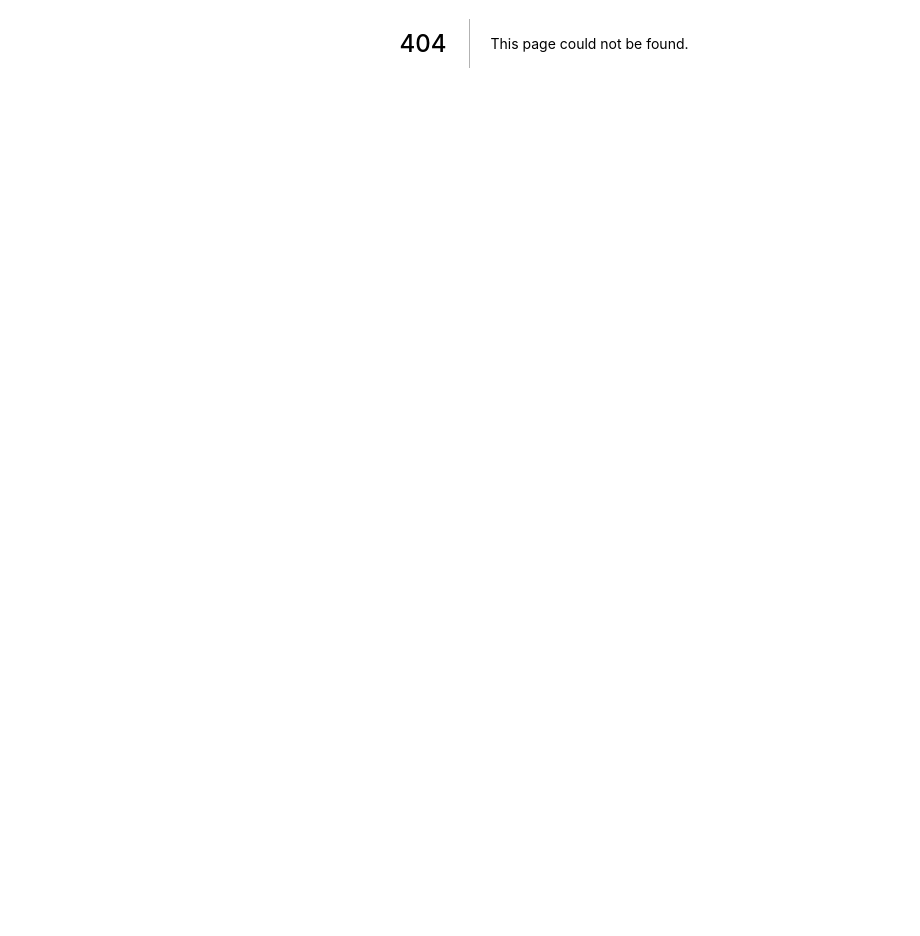
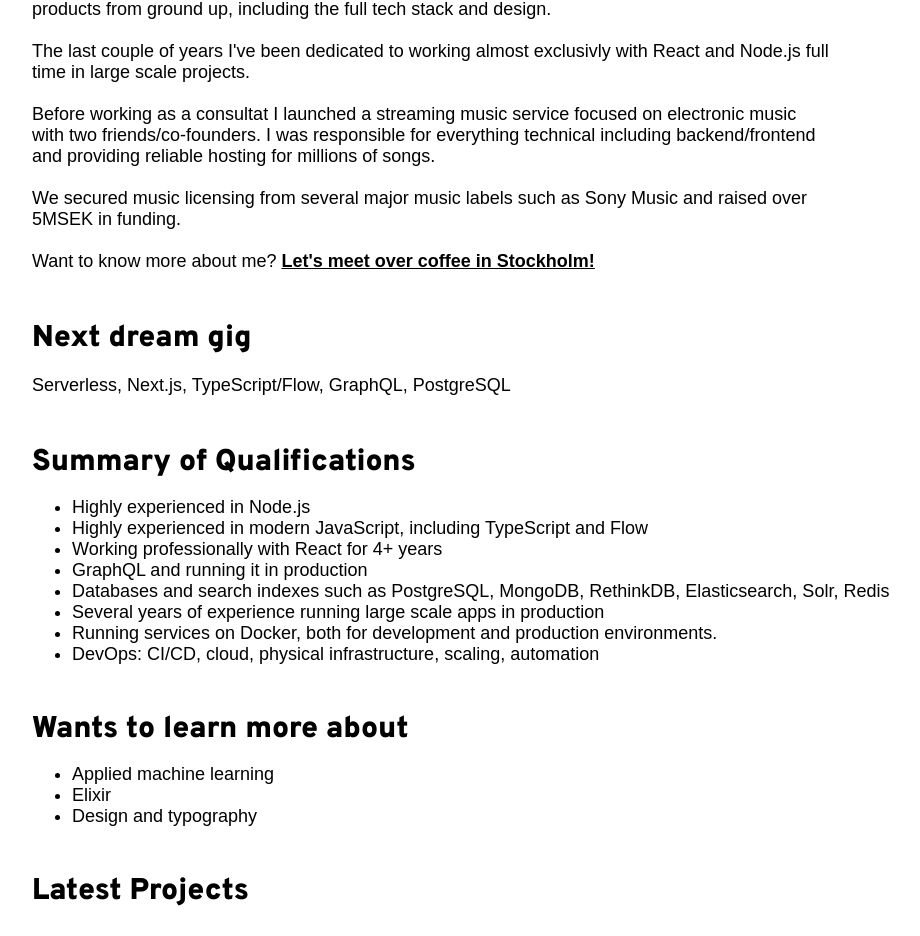
Before and after one commit to sthlmio/web, a Next.js app: page /johan-baath in a window 1280 px wide. Before the commit this address had no page. Shown: the part 357-1293 px from the top of the page, without its empty margins (96-1016 px from the left). Before the commit the page ends 800 px from the top, so only its background shows below. Built offline with nearby package versions, Linux system fonts and the light colour scheme; a web font is replaced by a local one.

Commit message:
add profile for johan baath

```diff
--- a/components/team.js
+++ b/components/team.js
@@ -20,6 +20,7 @@ export function Team () {
                 <img width="200" src={require('../static/johan-baath.png')}/>
               </div>
               <p>Johan Bååth</p>
+              <Link href="/johan-baath"><a>Profile</a></Link>
             </div>
           </li>
           <li>
--- /dev/null
+++ b/pages/johan-baath.js
@@ -0,0 +1,103 @@
+import { Header } from '../components/header'
+import { InPageHeader } from '../components/inPageHeader'
+
+export default function JohanBaath () {
+  return (
+    <>
+      <Header title={`sthlm.io - johan bååth`} canonical="/johan-baath/"/>
+      <section>
+        <div className="content">
+          <InPageHeader/>
+          <h2>Johan Bååth</h2>
+          <p>Dalagatan 55, 113 31 Stockholm</p>
+          <small><a href="mailto:johan@sthlm.io">johan@sthlm.io</a></small>
+          <p className="text">
+            I’ve been working as a developer professionally for 10+ years and I enjoy developing complete
+            products from ground up, including the full tech stack and design.
+            <br /><br />
+            The last couple of years I've been dedicated to working almost exclusivly with React and Node.js
+            full time in large scale projects.
+            <br /><br />
+            Before working as a consultat I launched a streaming music service focused on electronic music with two friends/co-founders.
+            I was responsible for everything technical including backend/frontend and providing reliable hosting for millions of songs.
+            <br /><br />
+            We secured music licensing from several major music labels such as Sony Music and raised over 5MSEK in funding.
+            <br/><br/>
+            Want to know more about me? <a href="mailto:johan@sthlm.io?subject=Let's meet over coffee!">Let's meet over coffee in Stockholm!</a>
+          </p>
+
+          <h3>Next dream gig</h3>
+          <p className="text">Serverless, Next.js, TypeScript/Flow, GraphQL, PostgreSQL</p>
+
+          <h3>Summary of Qualifications</h3>
+          <ul>
+            <li>Highly experienced in Node.js</li>
+            <li>Highly experienced in modern JavaScript, including TypeScript and Flow</li>
+            <li>Working professionally with React for 4+ years</li>
+            <li>GraphQL and running it in production</li>
+            <li>Databases and search indexes such as PostgreSQL, MongoDB, RethinkDB, Elasticsearch, Solr, Redis</li>
+            <li>Several years of experience running large scale apps in production</li>
+            <li>Running services on Docker, both for development and production environments.</li>
+            <li>DevOps: CI/CD, cloud, physical infrastructure, scaling, automation</li>
+          </ul>
+
+          <h3>Wants to learn more about</h3>
+          <ul>
+            <li>Applied machine learning</li>
+            <li>Elixir</li>
+            <li>Design and typography</li>
+          </ul>
+
+          <h3>Latest Projects</h3>
+          <h4><a href="https://cabonline.com/">Cabonline Technologies AB</a> (via Johan Bååth AB)</h4>
+          <p className="text">Lead Frontend, March 2017 - May 2019</p>
+          <h4><a href="https://inspireme.se/">Inspireme i Sverige AB</a> (via Johan Bååth AB)</h4>
+          <p className="text">Lead Fullstack/DevOps, January 2017 - March 2017</p>
+          <h4><a href="https://www.svt.se/sport/">SVT Sport</a> (via Johan Bååth AB)</h4>
+          <p className="text">Fullstack/DevOps, September 2015 - Jan 2017</p>
+        </div>
+        { /*language=SCSS*/}
+        <style jsx>{`
+          section {
+            width: 100%;
+            padding: 0;
+            background: #fff;
+            z-index: 0;
+            position: relative;
+            display: flex;
+            justify-content: center;
+            flex-direction: column;
+          }
+
+          .content {
+            display: flex;
+            flex-direction: column;
+            margin: 0 auto;
+            width: 1024px;
+            max-width: calc(100% - 40px);
+            padding: 20px;
+          }
+
+          .content div {
+            display: flex;
+            height: 100%;
+            flex-direction: column;
+            align-items: center;
+            justify-content: center;
+          }
+
+          a,
+          a:active,
+          a:visited {
+            font-weight: bold;
+            color: #000;
+          }
+
+          a:hover {
+            color: #3E46CF;
+          }
+        `}</style>
+      </section>
+    </>
+  )
+}
```
